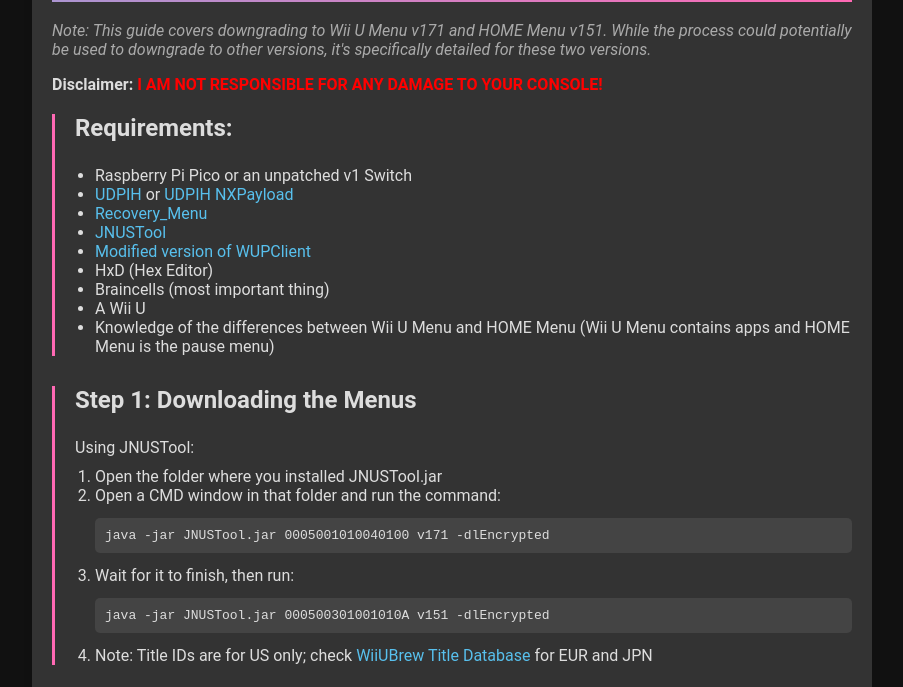
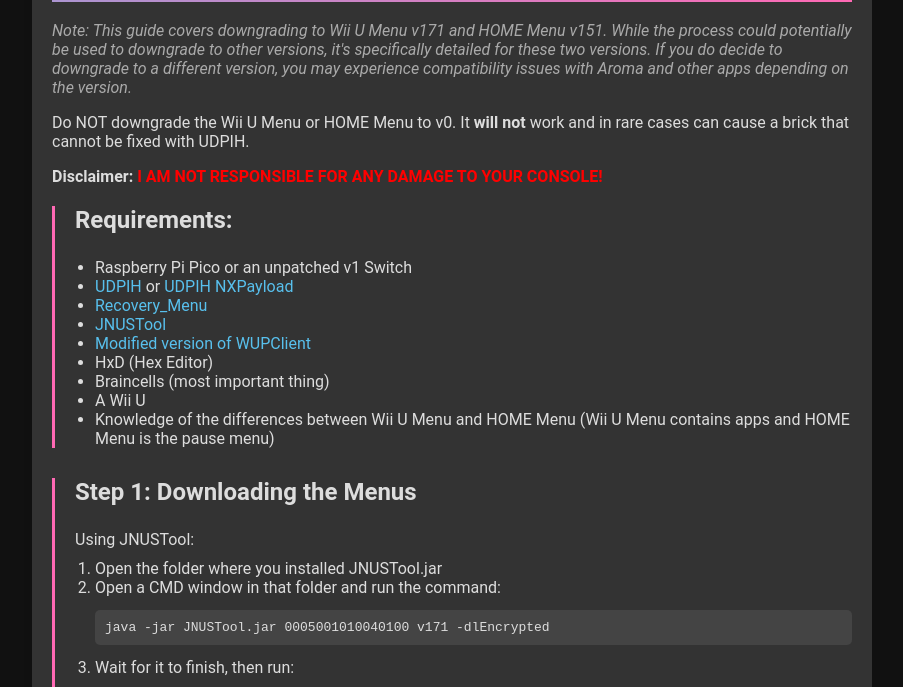
Before and after one commit to SkyeDoesThings1/WiiU-Downgrade-Guide, a plain HTML site: page index.html in a window 1280 px wide. Shown: the part 85-772 px from the top of the page, without its empty margins (188-1091 px from the left). Drawn offline with Linux system fonts and the light colour scheme.

Commit message:
Add v0 info

```diff
--- a/index.html
+++ b/index.html
@@ -168,7 +168,8 @@
         <!-- Header -->
         <header>
             <h1>Nintendo Wii U Downgrade Guide</h1>
-            <p class="note">Note: This guide covers downgrading to Wii U Menu v171 and HOME Menu v151. While the process could potentially be used to downgrade to other versions, it's specifically detailed for these two versions.</p>
+            <p class="note">Note: This guide covers downgrading to Wii U Menu v171 and HOME Menu v151. While the process could potentially be used to downgrade to other versions, it's specifically detailed for these two versions. If you do decide to downgrade to a different version, you may experience compatibility issues with Aroma and other apps depending on the version.</p>
+            <p>Do NOT downgrade the Wii U Menu or HOME Menu to v0. It <strong>will not</strong> work and in rare cases can cause a brick that cannot be fixed with UDPIH.</p>
             <p><strong>Disclaimer:</strong> <span style="color: red;"><strong>I AM NOT RESPONSIBLE FOR ANY DAMAGE TO YOUR CONSOLE!</strong></span></p>
         </header>
 
```
